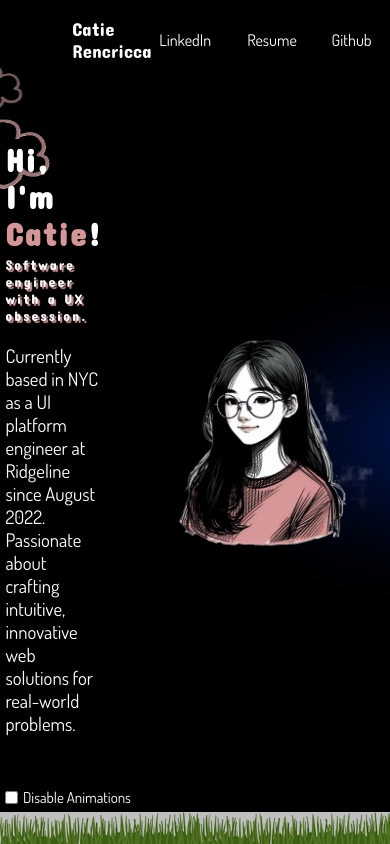
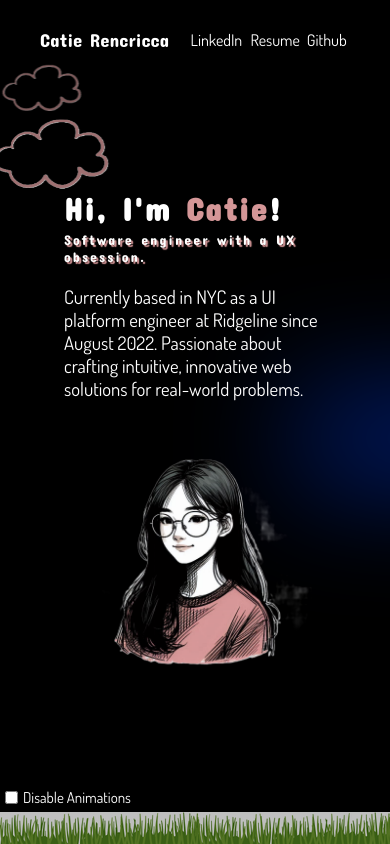
Before and after one commit to crencricca/portfolio, a Next.js app: page / in a window 390 px wide. Built offline with nearby package versions, Linux system fonts and the light colour scheme.

Commit message:
Update mobile styles

```diff
--- a/src/app/page.module.css
+++ b/src/app/page.module.css
@@ -256,15 +256,22 @@
 
 /* Mobile */
 @media (max-width: 700px) {
+  .bio {
+    display: flex;
+    flex-wrap: wrap-reverse;
+    flex-direction: column;
+  }
+
+  .smile {
+    display: none;
+  }
+
+  .navigation {
+    gap: 4px;
+  }
+
   .content {
 	padding: 4rem;
-  }
-
-  .grid {
-	grid-template-columns: 1fr;
-	margin-bottom: 120px;
-	max-width: 320px;
-	text-align: center;
   }
 
   .card {
@@ -334,16 +341,6 @@
   }
 }
 
-@media (prefers-color-scheme: dark) {
-  .vercelLogo {
-	filter: invert(1);
-  }
-
-  .logo {
-	filter: invert(1) drop-shadow(0 0 0.3rem #ffffff70);
-  }
-}
-
 @keyframes rotate {
   from {
 	transform: rotate(360deg);
--- a/src/app/page.tsx
+++ b/src/app/page.tsx
@@ -34,7 +34,7 @@ export default function Home() {
     const renderHeader = () => (
         <header className={styles.header}>
             <div className={styles.title}>
-            <svg xmlns="http://www.w3.org/2000/svg" height="24px" viewBox="0 -960 960 960" width="24px" fill="#000"><path d="M620-520q25 0 42.5-17.5T680-580q0-25-17.5-42.5T620-640q-25 0-42.5 17.5T560-580q0 25 17.5 42.5T620-520Zm-280 0q25 0 42.5-17.5T400-580q0-25-17.5-42.5T340-640q-25 0-42.5 17.5T280-580q0 25 17.5 42.5T340-520Zm140 260q68 0 123.5-38.5T684-400h-66q-22 37-58.5 58.5T480-320q-43 0-79.5-21.5T342-400h-66q25 63 80.5 101.5T480-260Zm0 180q-83 0-156-31.5T197-197q-54-54-85.5-127T80-480q0-83 31.5-156T197-763q54-54 127-85.5T480-880q83 0 156 31.5T763-763q54 54 85.5 127T880-480q0 83-31.5 156T763-197q-54 54-127 85.5T480-80Zm0-400Zm0 320q134 0 227-93t93-227q0-134-93-227t-227-93q-134 0-227 93t-93 227q0 134 93 227t227 93Z"/></svg>
+                <svg className={styles.smile} xmlns="http://www.w3.org/2000/svg" height="24px" viewBox="0 -960 960 960" width="24px" fill="#000"><path d="M620-520q25 0 42.5-17.5T680-580q0-25-17.5-42.5T620-640q-25 0-42.5 17.5T560-580q0 25 17.5 42.5T620-520Zm-280 0q25 0 42.5-17.5T400-580q0-25-17.5-42.5T340-640q-25 0-42.5 17.5T280-580q0 25 17.5 42.5T340-520Zm140 260q68 0 123.5-38.5T684-400h-66q-22 37-58.5 58.5T480-320q-43 0-79.5-21.5T342-400h-66q25 63 80.5 101.5T480-260Zm0 180q-83 0-156-31.5T197-197q-54-54-85.5-127T80-480q0-83 31.5-156T197-763q54-54 127-85.5T480-880q83 0 156 31.5T763-763q54 54 85.5 127T880-480q0 83-31.5 156T763-197q-54 54-127 85.5T480-80Zm0-400Zm0 320q134 0 227-93t93-227q0-134-93-227t-227-93q-134 0-227 93t-93 227q0 134 93 227t227 93Z" /></svg>
                 <h3 className={titleFont.className}><a>Catie Rencricca</a></h3>
             </div>
             <div className={`${styles.navigation} ${bodyFont.variable}`}>
@@ -54,6 +54,7 @@ export default function Home() {
                 </h1>
                 <h3 className={bodyFont.className} style={{ fontWeight: 'normal', maxWidth: '80vh' }}>{constants.bio}</h3>
             </div>
+            <div className={styles.avatarContainer}>
                 <Image
                     className={styles.avatar}
                     src="/avatar.png"
@@ -62,6 +63,7 @@ export default function Home() {
                     height={avatarWidth}
                     priority
                 />
+            </div>
         </div>
     );
 
```
Lines whose indentation alone changed are shown as unchanged.
